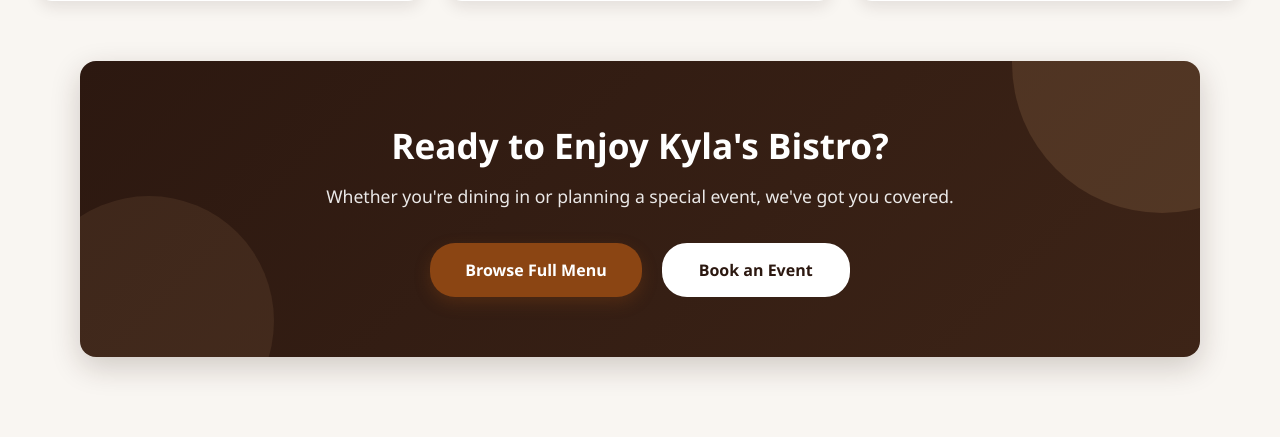
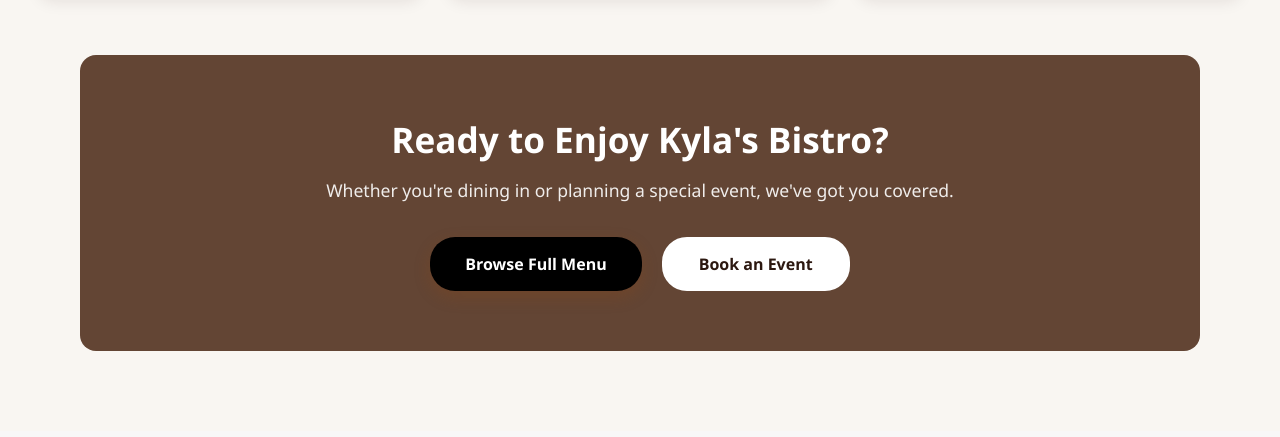
Before and after one commit to rmmlvnc/system, a PHP site: page / in a window 1280 px wide. Shown: the part 1574-2011 px from the top of the page. After the commit the page ends 1925 px from the top, so only its background shows below. Run offline with PHP 8.4, Linux system fonts and the light colour scheme.

Commit message:
Update style.css

```diff
--- a/style.css
+++ b/style.css
@@ -357,36 +315,14 @@ body.index {
 }
 
 .cta-box {
-  background: linear-gradient(135deg, #2c1810 0%, #3d2417 100%);
+  background:#634534;
   border-radius: 16px;
   padding: 60px 40px;
   text-align: center;
-  box-shadow: 0 10px 30px rgba(44, 24, 16, 0.2);
   position: relative;
   overflow: hidden;
 }
 
-.cta-box::before {
-  content: '';
-  position: absolute;
-  top: -50%;
-  right: -10%;
-  width: 300px;
-  height: 300px;
-  background: rgba(212, 165, 116, 0.15);
-  border-radius: 50%;
-}
-
-.cta-box::after {
-  content: '';
-  position: absolute;
-  bottom: -30%;
-  left: -5%;
-  width: 250px;
-  height: 250px;
-  background: rgba(212, 165, 116, 0.1);
-  border-radius: 50%;
-}
 
 .cta-box h2 {
   font-size: 2.2rem;
@@ -426,15 +362,9 @@ body.index {
 }
 
 .cta-btn-primary {
-  background-color: #8b4513;
+  background-color: #000000;
   color: white;
   box-shadow: 0 6px 16px rgba(139, 69, 19, 0.3);
-}
-
-.cta-btn-primary:hover {
-  background-color: #6d3410;
-  transform: translateY(-2px);
-  box-shadow: 0 8px 20px rgba(139, 69, 19, 0.4);
 }
 
 .cta-btn-secondary {
```
Also changed, not shown: other parts of style.css (+2 -79 lines).
